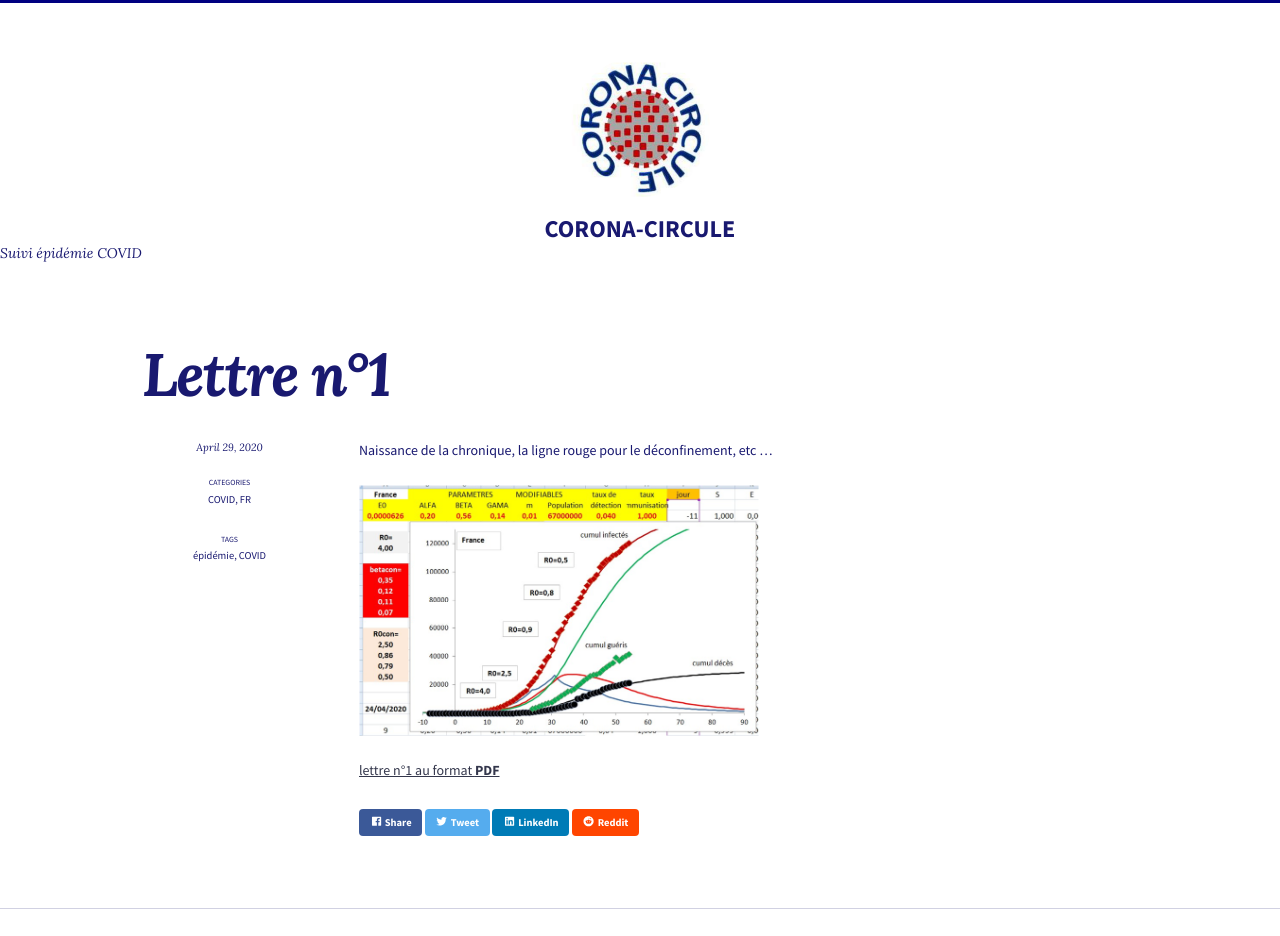
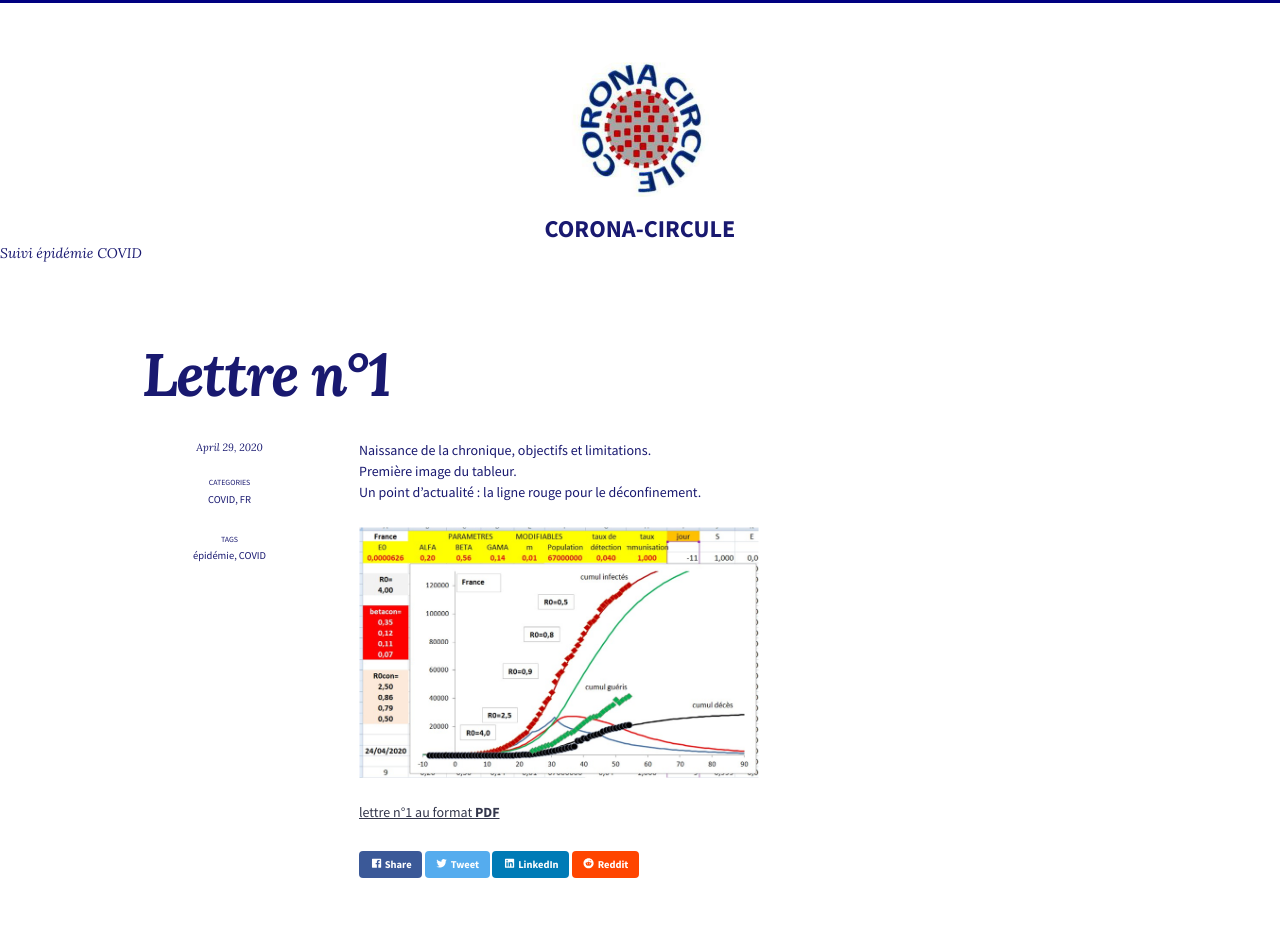
Before and after one commit to corona-circule/lettres, a Jekyll site: the page built from _posts/2020-04-29-lettre1.md, in a window 1280 px wide. Shown: the top 936 px of the page. Built offline with Jekyll 4.4.1, drawn with Linux system fonts in a browser that asks for light colours; nearby versions of some CDN libraries; comment, search, counter and statistics services are not loaded.

Commit message:
correction

```diff
--- a/_posts/2020-04-29-lettre1.md
+++ b/_posts/2020-04-29-lettre1.md
@@ -11,7 +11,9 @@ share: true
 
 <link rel="stylesheet" href="../assets/css/style.css">
 
-Naissance de la chronique, la ligne rouge pour le déconfinement, etc ...
+Naissance de la chronique, objectifs et limitations.<br/>
+Première image du tableur.<br/>
+Un point d’actualité : la ligne rouge pour le déconfinement.<br/>
 
 <img src='/lettres/images/img-01.png' width='400px'/>
 
```
